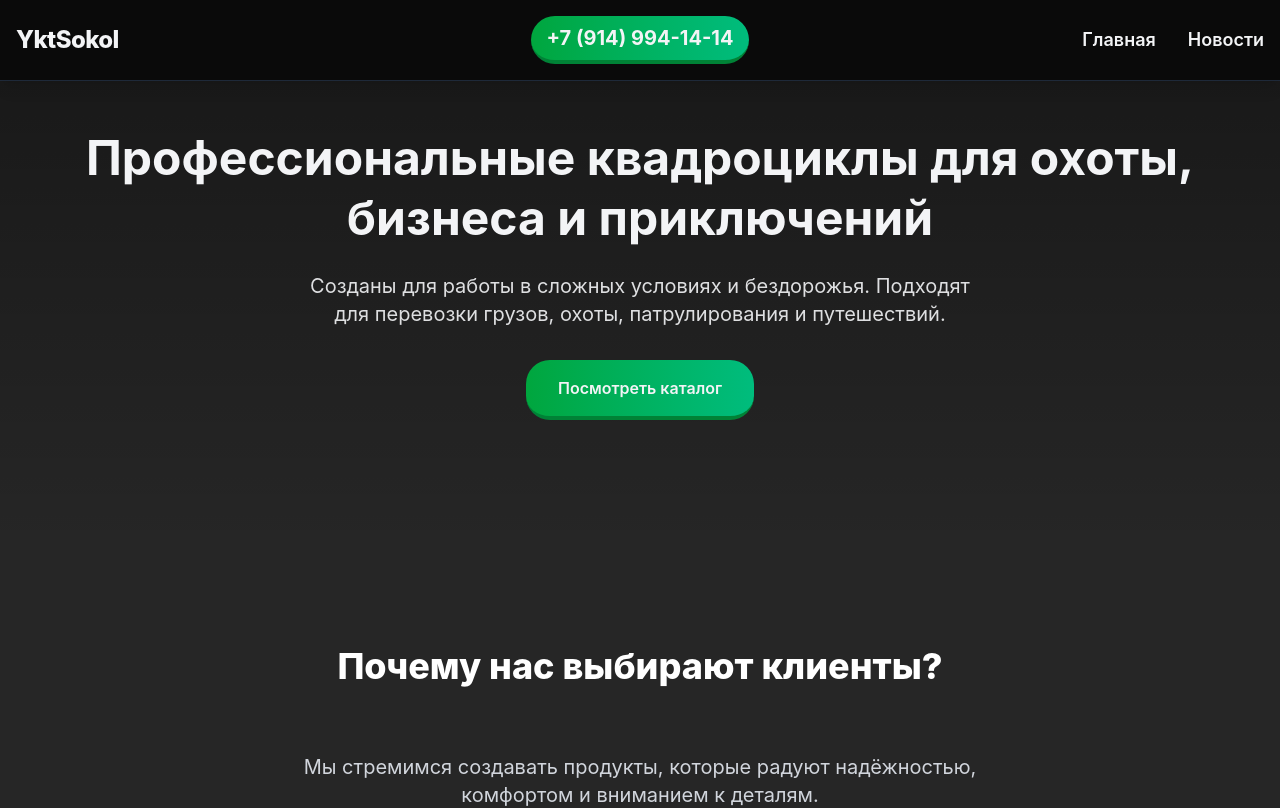
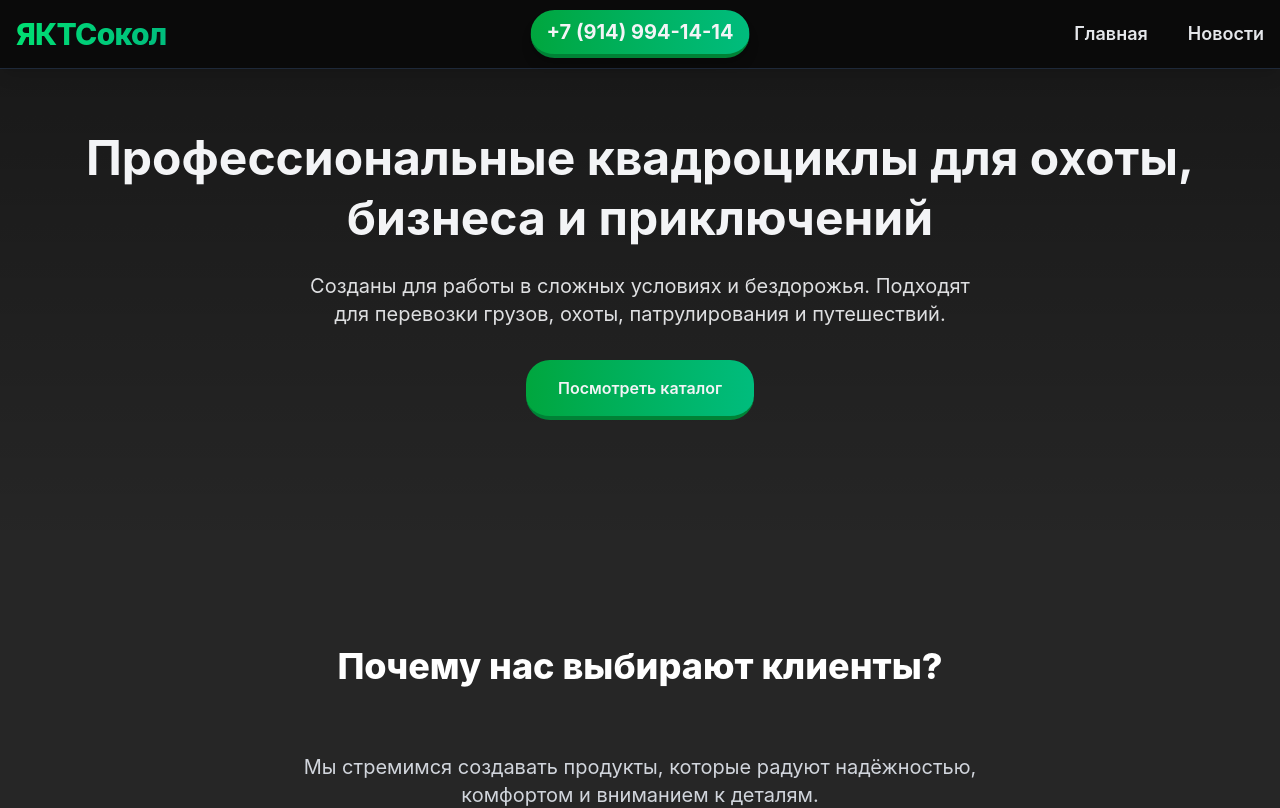
Before and after one commit to ShiruiChan/ykt-sokol, a React (Vite) app: page / in a window 1280 px wide. Shown: the top 808 px of the page. Built offline with nearby package versions, Linux system fonts and the light colour scheme.

Commit message:
улучшена шапка сайта и исправлены баги в мобильном варианте

```diff
--- a/src/components/Header.tsx
+++ b/src/components/Header.tsx
@@ -5,14 +5,10 @@
 	const [isMenuOpen, setIsMenuOpen] = useState(false);
 	const [scrolled, setScrolled] = useState(false);
 
-  // Отслеживаем скролл
+	// Отслеживание скролла
 	useEffect(() => {
 		const handleScroll = () => {
-      if (window.scrollY > 0) {
-        setScrolled(true);
-      } else {
-        setScrolled(false);
-      }
+			setScrolled(window.scrollY > 0);
 		};
 
 		window.addEventListener('scroll', handleScroll);
@@ -22,50 +18,48 @@
 	return (
 		<>
 			<header
-        className={`${
-          scrolled
-            ? 'bg-neutral-900/70 backdrop-blur-md border-gray-700/50'
+				className={`${scrolled
+					? 'bg-neutral-900/70 backdrop-blur-md border-gray-700'
 					: 'bg-neutral-950 border-gray-800'
-        } text-gray-100 p-4 shadow-lg fixed top-0 left-0 right-0 z-50 border-b transition-all duration-300`}
+					} text-gray-100 px-4 py-4 shadow-lg fixed top-0 left-0 right-0 z-50 border-b transition-all duration-300`}
 			>
-        <div className="container mx-auto flex items-center relative py-2 md:py-0">
-          <a href="/" className='left-0 absolute'>
-            <h1 className="text-2xl font-extrabold tracking-tight text-gray-100 hover:text-gray-300 transition">
-              YktSokol
+				<div className="container mx-auto flex items-center justify-between relative">
+					{/* Логотип */}
+					<a href="/" className="text-left z-10">
+						<h1 className="text-2xl md:text-3xl font-extrabold tracking-tight bg-gradient-to-r from-green-400 to-emerald-500 text-transparent bg-clip-text hover:opacity-90 transition">
+							ЯКТСокол
 						</h1>
 					</a>
-					{/* Телефон по центру */}
+
+					{/* Телефон (на десктопе по центру) */}
 					<a
 						href="tel:+79149941414"
-						className="hidden md:block transition text-xl font-bold mx-auto px-4 py-2 bg-gradient-to-r from-green-600 to-emerald-500 rounded-3xl border-b-4 border-green-700"
+						className="hidden md:block absolute left-1/2 transform -translate-x-1/2 text-xl font-bold px-4 py-2 bg-gradient-to-r from-green-600 to-emerald-500 rounded-full border-b-4 border-green-700 shadow-lg hover:shadow-green-500/30 transition-transform hover:-translate-y-0.5 active:translate-y-0"
 						onClick={() => setIsMenuOpen(false)}
-					>+7 (914) 994-14-14
+					>
+						+7 (914) 994-14-14
 					</a>
 
-          <nav className="hidden md:block right-0 absolute">
-            <ul className="flex gap-8">
-              <li>
+					{/* Навигация на десктопе */}
+					<nav className="hidden md:flex items-center space-x-10 z-10">
 						<Link
 							to="/"
-                  className="text-lg font-semibold hover:text-gray-300 transition"
+							className="text-lg font-semibold text-gray-200 hover:text-white transition-colors duration-200"
 						>
 							Главная
 						</Link>
-              </li>
-              <li>
 						<Link
 							to="/news"
-                  className="text-lg font-semibold hover:text-gray-300 transition"
+							className="text-lg font-semibold text-gray-200 hover:text-white transition-colors duration-200"
 						>
 							Новости
 						</Link>
-              </li>
-            </ul>
 					</nav>
 
+					{/* Мобильная кнопка меню */}
 					<button
 						onClick={() => setIsMenuOpen(!isMenuOpen)}
-            className="md:hidden focus:outline-none right-0 absolute"
+						className="md:hidden z-20 focus:outline-none"
 						aria-label={isMenuOpen ? "Закрыть меню" : "Открыть меню"}
 					>
 						<svg
@@ -78,6 +72,7 @@
 							strokeWidth="2"
 							strokeLinecap="round"
 							strokeLinejoin="round"
+							className="text-gray-100 hover:text-white transition"
 						>
 							{isMenuOpen ? (
 								<path d="M18 6L6 18M6 6l12 12" />
@@ -87,20 +82,30 @@
 						</svg>
 					</button>
 				</div>
+			</header>
 
 			{/* Мобильное меню */}
 			{isMenuOpen && (
-          <div className="fixed inset-0 bg-gray-900/90 z-40 backdrop-blur-sm">
-            <div className="flex flex-col items-center justify-center h-full space-y-10 text-3xl font-bold">
+				<>
+					<div
+						className="fixed inset-0 bg-gray-950/95 z-40 backdrop-blur-sm flex items-center justify-center p-8"
+						style={{ animation: 'fadeIn 0.3s ease-in-out forwards' }}
+					>
+						<div
+							className="w-full max-w-xs text-center animate-fadeInUp"
+							style={{
+								animation: 'slideUp 0.4s ease-in-out forwards',
+							}}
+						>
 							<button
 								onClick={() => setIsMenuOpen(false)}
-                className="absolute top-4 right-4"
+								className="absolute top-6 right-6"
 								aria-label="Закрыть меню"
 							>
 								<svg
 									xmlns="http://www.w3.org/2000/svg"
-                  width="36"
-                  height="36"
+									width="32"
+									height="32"
 									viewBox="0 0 24 24"
 									fill="none"
 									stroke="white"
@@ -112,40 +117,40 @@
 								</svg>
 							</button>
 
+							<nav className="flex flex-col items-center gap-8 mt-10">
 								<Link
 									to="/"
-                className="hover:text-gray-300 transition"
+									className="text-2xl font-bold text-white hover:text-green-400 transition"
 									onClick={() => setIsMenuOpen(false)}
 								>
 									Главная
 								</Link>
 								<Link
 									to="/news"
-                className="hover:text-gray-300 transition"
+									className="text-2xl font-bold text-white hover:text-green-400 transition"
 									onClick={() => setIsMenuOpen(false)}
 								>
 									Новости
 								</Link>
+							</nav>
 
-              {/* Телефон по центру */}
+							{/* Телефон внизу мобильного меню */}
 							<a
 								href="tel:+79149941414"
-                className="text-green-400 hover:text-green-300 transition text-xl font-bold mt-8"
+								className="mt-12 inline-block text-xl font-bold text-green-400 hover:text-green-300 transition"
 								onClick={() => setIsMenuOpen(false)}
 							>
 								+7 (914) 994-14-14
 							</a>
 						</div>
 					</div>
-        )}
-      </header>
 
-      {/* Overlay для закрытия меню на мобильных устройствах */}
-      {isMenuOpen && (
+					{/* Overlay для закрытия */}
 					<div
-          className="fixed inset-0 bg-black/30 z-30 md:hidden"
+						className="fixed inset-0 bg-black/40 z-30 md:hidden"
 						onClick={() => setIsMenuOpen(false)}
 					></div>
+				</>
 			)}
 		</>
 	);
```
Lines whose indentation alone changed are shown as unchanged.
